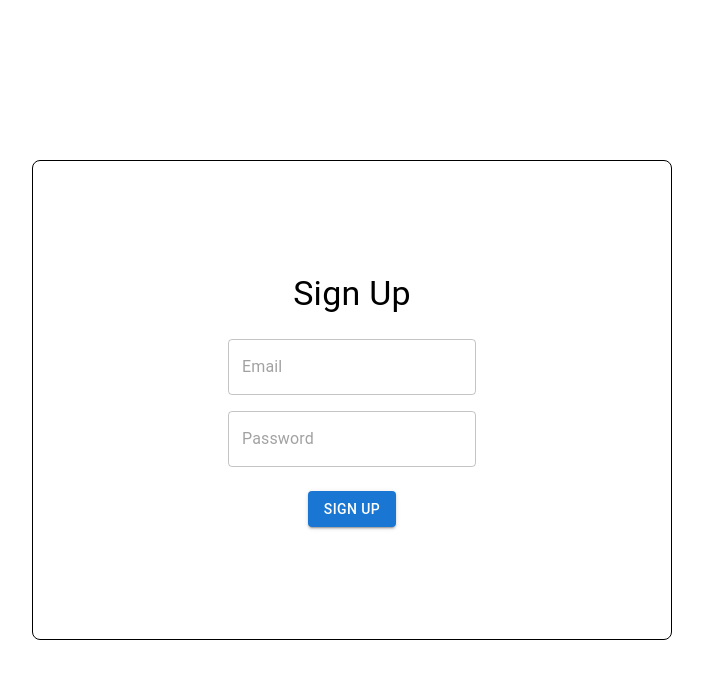
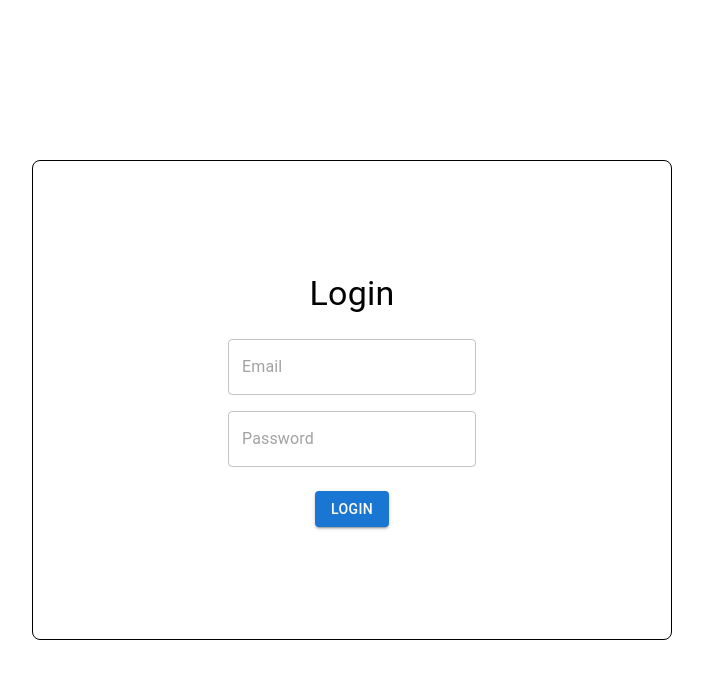
Before and after one commit to pratham2021/ai-customer-support, a Next.js app: page /auth in a window 1280 px wide. Shown: the top 678 px of the page, without its empty margins (288-991 px from the left). Built offline with nearby package versions, Linux system fonts and the light colour scheme; no server answers.

Commit message:
completed the login function

```diff
--- a/app/auth/page.js
+++ b/app/auth/page.js
@@ -4,8 +4,8 @@ import React from "react";
 
 function page() {
   return (
-    // <Login />
-    <SignUp />
+    <Login />
+    // <SignUp />
   );
 }
 
--- a/components/Login.js
+++ b/components/Login.js
@@ -1,16 +1,33 @@
 "use client";
 import React from "react";
 import { Box, Button, Stack, TextField, Typography } from "@mui/material";
-import { getAuth, signInWithEmailAndPassword } from "firebase/auth";
+import { signInWithEmailAndPassword } from "firebase/auth";
 import { useState } from "react";
+import { auth } from "../app/firebase/config";
+import { useRouter } from "next/navigation";
 
 function Login() {
   const [email, setEmail] = useState("");
   const [password, setPassword] = useState("");
+  const [error, setError] = useState("");
+  const router = useRouter();
 
-  const handleSubmit = () => {
-    console.log(email);
-    console.log(password);
+  const handleSubmit = async () => {
+    try {
+      const userCredential = await signInWithEmailAndPassword(
+        auth,
+        email,
+        password
+      );
+      router.push("/");
+    } catch (error) {
+      const errorCode = error.code;
+      const errorMessage = error.message;
+      console.log(errorCode, errorMessage);
+      setError("Failed to login. Please try again.");
+    }
+    // console.log(email);
+    // console.log(password);
   };
 
   return (
```
